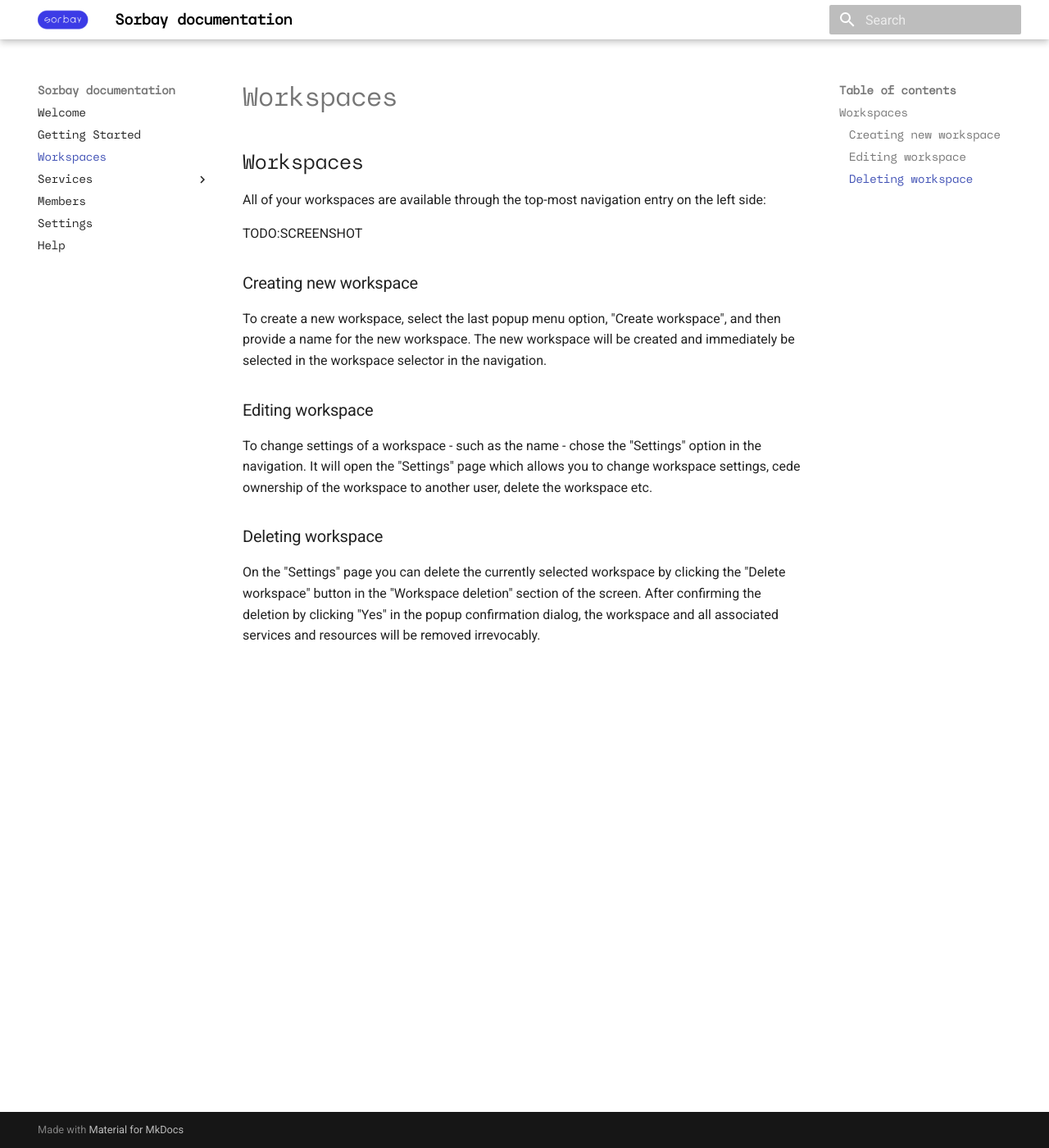
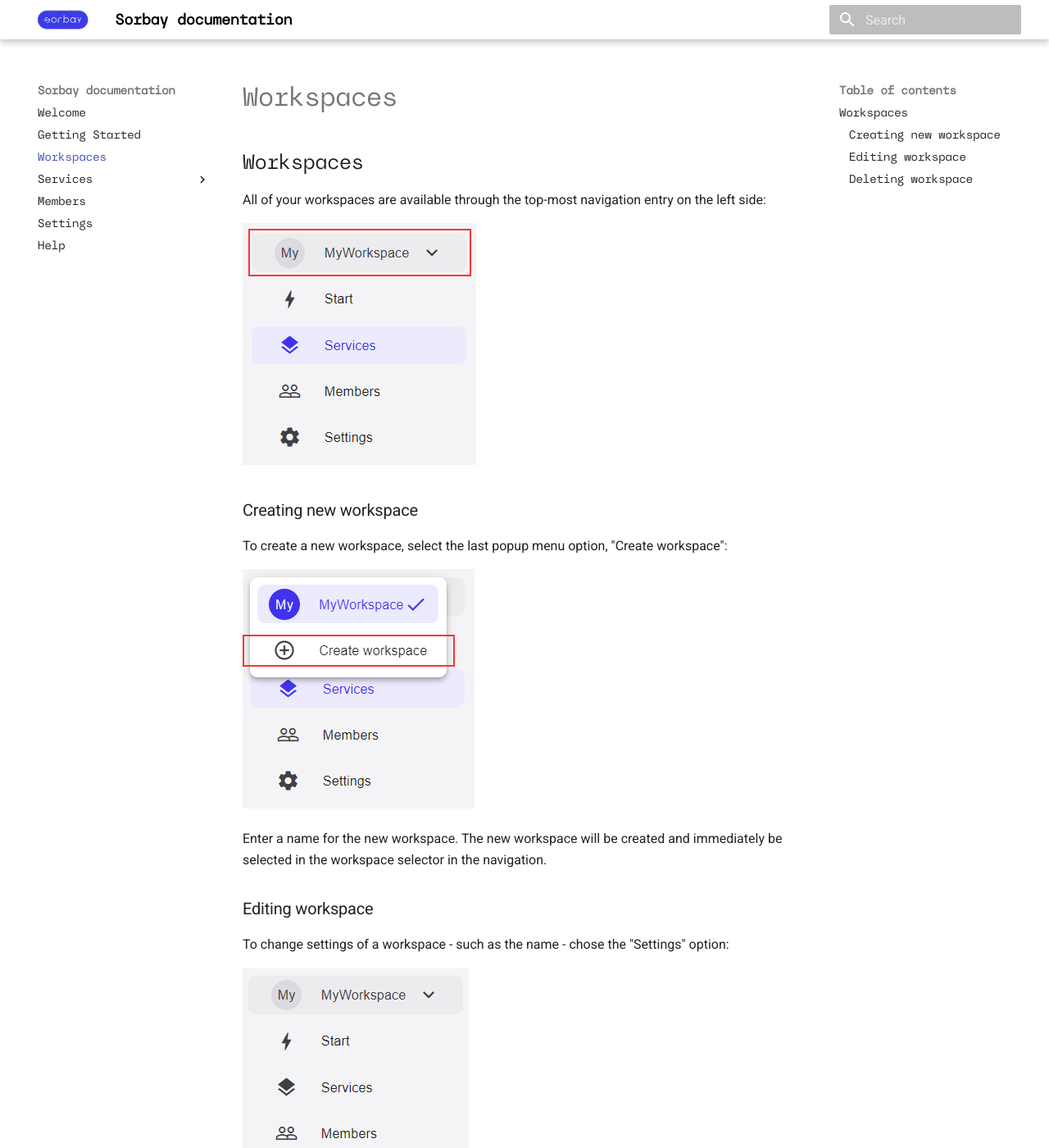
Before and after one commit to sorbay/sorbay-documentation, an MkDocs documentation site: the page built from docs/en/workspaces.md, in a window 1280 px wide and 1400 px high. Shown: the whole window at 82% size. Built offline with MkDocs 1.6.1 and Material for MkDocs 9.7.7, drawn with Linux system fonts in a browser that asks for light colours; some of the changed text lies outside the part shown.

Commit message:
Working on english documentation

```diff
--- a/docs/en/members.md
+++ b/docs/en/members.md
@@ -1 +1,14 @@
 This page allows you to create, change and remove workspace members.
+
+* You can search for one or multiple users by using the "Filter" input field, where
+  you can enter a full or partial name.
+
+The page shows you a list of all members of the currently selected workspace,
+based on the currently set filter. If no filter is set, all users are listed.
+
+## Adding new members
+
+To add one or multiple new members, click the "Add Member" button in the
+lower right corner. It will open this dialog:
+
+![Screenshot](img/add_member.png)
--- a/docs/en/workspaces.md
+++ b/docs/en/workspaces.md
@@ -3,18 +3,24 @@
 All of your workspaces are available through the top-most navigation entry
 on the left side:
 
-TODO:SCREENSHOT
+![Screenshot](img/nav_workspace-selector.png)
 
 ### Creating new workspace
 
-To create a new workspace, select the last popup menu option, "Create workspace",
-and then provide a name for the new workspace. The new workspace will be created
+To create a new workspace, select the last popup menu option, "Create workspace":
+
+![Screenshot](img/nav_workspace-create.png)
+
+Enter a name for the new workspace. The new workspace will be created
 and immediately be selected in the workspace selector in the navigation.
 
 ### Editing workspace
 
-To change settings of a workspace - such as the name - chose the "Settings" option
-in the navigation. It will open the "Settings" page which allows you to change
+To change settings of a workspace - such as the name - chose the "Settings" option:
+
+![Screenshot](img/nav_settings.png)
+
+It will open the [settings page](settings.md) which allows you to change
 workspace settings, cede ownership of the workspace to another user, delete the
 workspace etc.
 
```
Also changed, not shown: docs/en/start.md (+3 -3 lines), docs/en/img/nav_members.png (renamed from docs/img/nav_members.png), docs/en/img/nav_services.png (renamed from docs/img/nav_services.png), docs/en/img/nav_settings.png (renamed from docs/img/nav_settings.png), docs/en/img/nav_start.png (renamed from docs/img/nav_start.png), docs/en/img/nav_workspace-create.png (renamed from docs/img/nav_workspace-create.png), docs/en/img/nav_workspace-selector.png (renamed from docs/img/nav_workspace-selector.png).
